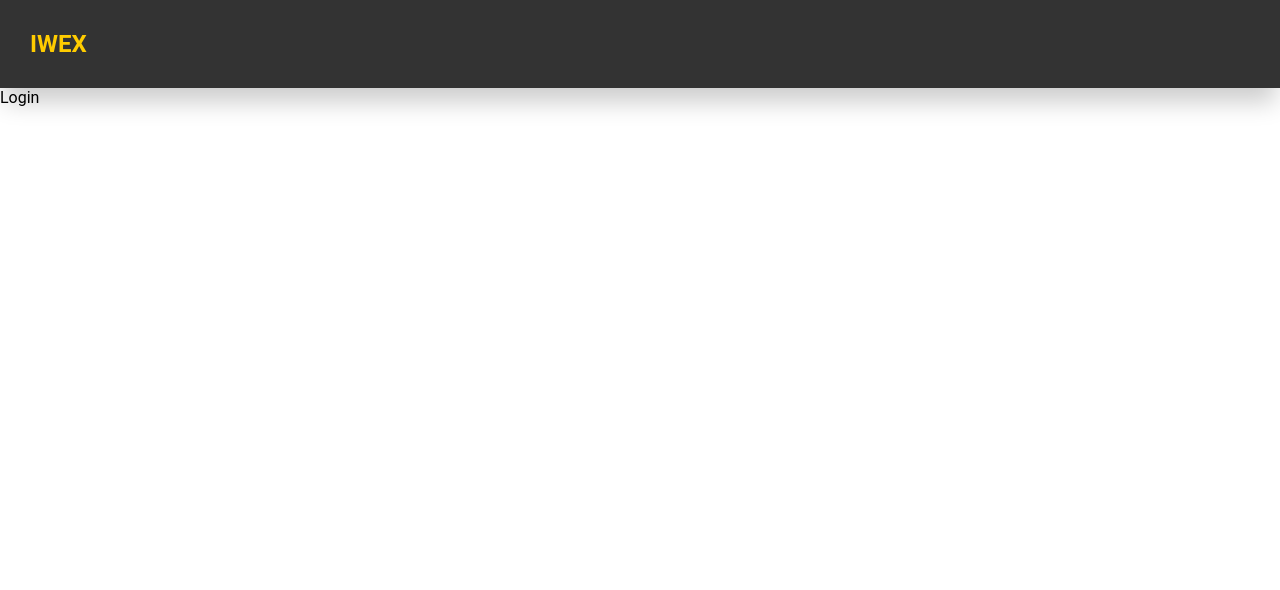
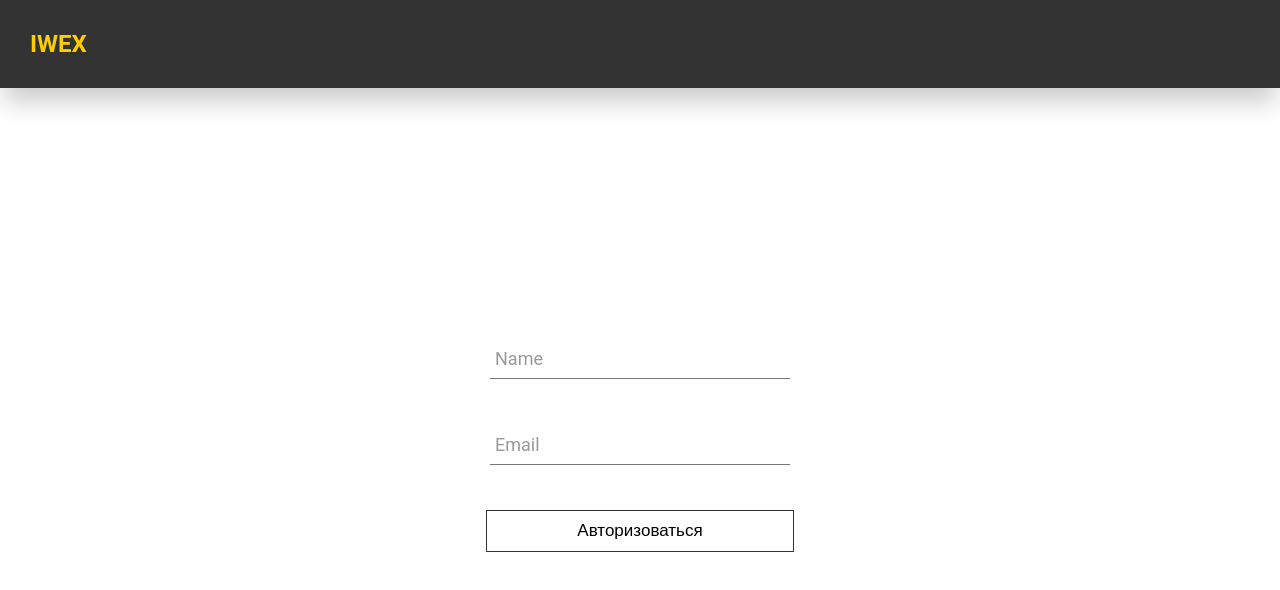
Before and after one commit to k1xd-fr/iwex-crm-master, a Next.js app in the folder frontend/: page /login in a window 1280 px wide. Shown: the top 590 px of the page. Built offline with nearby package versions, Linux system fonts and the light colour scheme; a web font is replaced by a local one.

Commit message:
add input-field from LOGIN

```diff
--- a/frontend/src/components/Home/index.tsx
+++ b/frontend/src/components/Home/index.tsx
@@ -1,5 +1,7 @@
 import Link from "next/link";
 import styles from "./home.module.sass";
+import Box from "@mui/material/Box";
+import TextField from "@mui/material/TextField";
 
 const HomeComponent = () => {
   return (
--- a/frontend/src/components/Login/index.tsx
+++ b/frontend/src/components/Login/index.tsx
@@ -1,7 +1,30 @@
+"use client";
+
 import styles from "./login.module.sass";
 
 const Login = () => {
-  return <div>Login</div>;
+  return (
+    <div className={styles.wrapper}>
+      <form className={styles.form}>
+        <div className={styles.group}>
+          <input type="text" required className={styles.input} />
+          <span className={styles.highlight}></span>
+          <span className={styles.bar}></span>
+          <label className={styles.label}>Name</label>
+        </div>
+
+        <div className={styles.group}>
+          <input type="text" required className={styles.input} />
+          <span className={styles.highlight}></span>
+          <span className={styles.bar}></span>
+          <label className={styles.label}>Email</label>
+        </div>
+        <div className={styles.group}>
+          <button className={styles.btn}>Авторизоваться</button>
+        </div>
+      </form>
+    </div>
+  );
 };
 
 export default Login;
--- a/frontend/src/components/Login/login.module.sass
+++ b/frontend/src/components/Login/login.module.sass
@@ -0,0 +1,135 @@
+.wrapper
+  // width: 100%
+  // background: #ffcc00
+  min-height: 100vh
+
+.form
+  display: flex
+  align-items: center
+  flex-direction: column
+  gap: 45px
+  padding-top: 250px
+
+.group
+  position: relative
+  margin-bottom: 45pxa
+
+.input
+  font-size: 18px
+  padding: 10px 10px 10px 5px
+  display: block
+  width: 300px
+  border: none
+  background: transparent
+  // color: #fff
+  font-size: 17px
+  border-bottom: 1px solid #757575
+
+  &:focus
+    outline: none
+.btn
+  padding: 10px 90px
+  outline: none
+  border: solid 1px #333
+  background: transparent
+  transition: .7s all
+  font-size: 17px
+  font-weight: 500
+  &:hover
+    background: #333333
+    color: #ffcc00
+
+/* LABEL =======================================
+
+.label
+  color: #999
+  font-size: 18px
+  font-weight: normal
+  position: absolute
+  pointer-events: none
+  left: 5px
+  top: 10px
+  transition: 0.2s ease all
+  -moz-transition: 0.2s ease all
+  -webkit-transition: 0.2s ease all
+
+/* active state
+
+.input
+  &:focus ~ .label, &:valid ~ .label
+    top: -20px
+    font-size: 14px
+    color: #5264AE
+
+/* BOTTOM BARS =================================
+
+.bar
+  position: relative
+  display: block
+  width: 300px
+
+  &:before, &:after
+    content: ''
+    height: 2px
+    width: 0
+    bottom: 1px
+    position: absolute
+    background: #5264AE
+    transition: 0.2s ease all
+    -moz-transition: 0.2s ease all
+    -webkit-transition: 0.2s ease all
+
+  &:before
+    left: 50%
+
+  &:after
+    right: 50%
+
+/* active state
+
+.input:focus ~ .bar
+  &:before, &:after
+    width: 50%
+
+/* HIGHLIGHTER ==================================
+
+.highlight
+  position: absolute
+  height: 60%
+  width: 100px
+  top: 25%
+  left: 0
+  pointer-events: none
+  opacity: 0.5
+
+/* active state
+
+.input:focus ~ .highlight
+  -webkit-animation: inputHighlighter 0.3s ease
+  -moz-animation: inputHighlighter 0.3s ease
+  animation: inputHighlighter 0.3s ease
+
+/* ANIMATIONS ================
+@-webkit-keyframes inputHighlighter
+  from
+  background: #5264AE
+
+  to
+  width: 0
+  background: transparent
+
+@-moz-keyframes inputHighlighter
+  from
+  background: #5264AE
+
+  to
+  width: 0
+  background: transparent
+
+@keyframes inputHighlighter
+  from
+    background: #5264AE
+
+  to
+    width: 0
+    background: transparent
```
